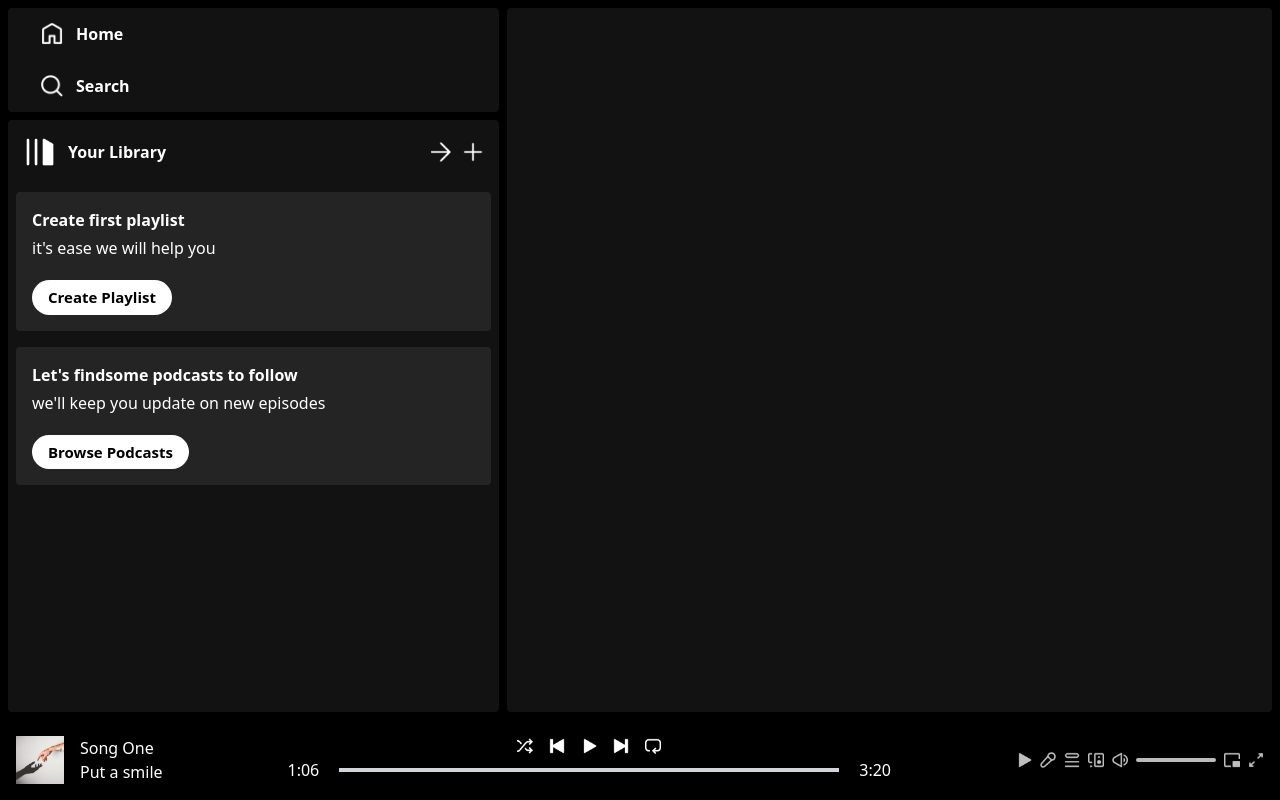
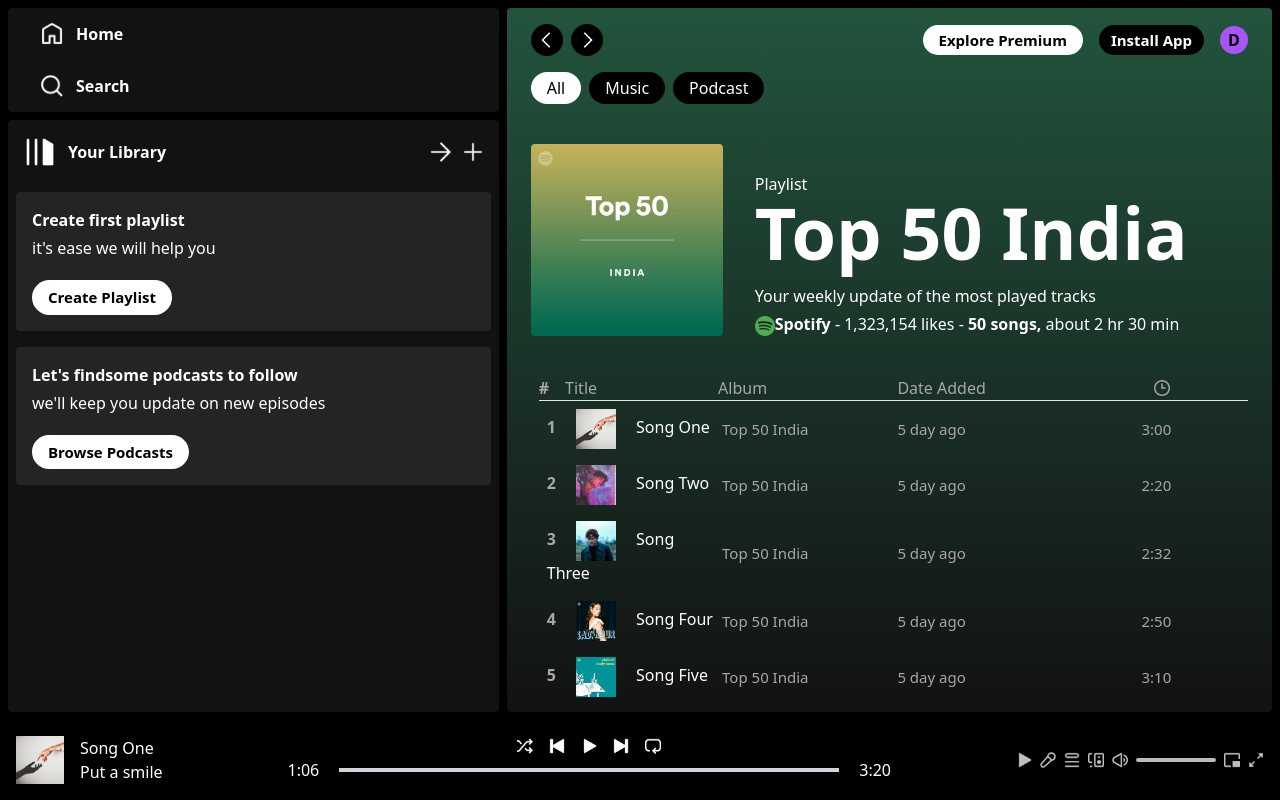
Before and after one commit to kientt265/-web3-music-player, a React (Vite) app: page /album/1 in a window 1280 px wide. Built offline with nearby package versions, Linux system fonts and the light colour scheme; no server answers; what @reown/appkit, @reown/appkit-adapter-wagmi would draw is missing.

Commit message:
add-bg-album-and-information

```diff
--- a/src/components/ui/Album.tsx
+++ b/src/components/ui/Album.tsx
@@ -1,4 +1,5 @@
 import React from 'react'
+import { useNavigate } from 'react-router-dom';
 
 interface AlbumProps {
     image: string;
@@ -7,8 +8,9 @@
     id: number;
   }
   const Album: React.FC<AlbumProps> = ({ image, name, desc, id }) => {
+    const  navigate = useNavigate()
   return (
-    <div className='min-w-[180px] p-2 px-3 rounded cursor-pointer hover:bg-[#ffffff26]'>
+    <div onClick={() => navigate(`/album/${id}`)} className='min-w-[180px] p-2 px-3 rounded cursor-pointer hover:bg-[#ffffff26]'>
         <img src={image} className='rounded' alt="" />
         <p className='font-bold mt-2 mb-1'>{name}</p>
         <p className='text-slate-200 text-sm'>{desc}</p>
--- a/src/components/ui/Display.tsx
+++ b/src/components/ui/Display.tsx
@@ -1,12 +1,31 @@
-import React from 'react'
-import { Route, Routes } from 'react-router-dom'
+import React, { useRef } from 'react'
+import { Route, Routes, useLocation } from 'react-router-dom'
 import DisplayHome from './DisplayHome'
+import DisplayAlbum from './DisplayAlbum'
+import { albumsData } from '@/assets/assets'
+import { useEffect } from 'react'
+const Display = () => {
+  const displayRef = useRef<HTMLDivElement>(null);
+  const location = useLocation()
+  const isAlbum = location.pathname.includes("album")
+  //kiểm tra xem vị trí hiện tại có phải đang ở trong album không
+  const albumId = isAlbum ? location.pathname.slice(-1) : ""
+  const bgColor = albumsData[Number(albumId)].bgColor
 
-const Display = () => {
+  useEffect(() => {
+    if (displayRef.current) { // Kiểm tra nếu current không phải là null
+      if (isAlbum) {
+        displayRef.current.style.background = `linear-gradient(${bgColor}, #121212)`;
+      } else {
+        displayRef.current.style.background = `#121212`;
+      }
+    }
+  }, [isAlbum, bgColor]);
   return (
-    <div className='w-[100%] m-2 px-6 pt-4 rounded bg-[#121212] text-white overflow-auto lg:w-[75%] lg:ml-0'>
+    <div ref={displayRef}  className='w-[100%] m-2 px-6 pt-4 rounded bg-[#121212] text-white overflow-auto lg:w-[75%] lg:ml-0'>
         <Routes>
           <Route path = '/' element={<DisplayHome/>}/>
+          <Route path = '/album/:id' element={<DisplayAlbum/>}/>
         </Routes>
     </div>
   )
--- /dev/null
+++ b/src/components/ui/DisplayAlbum.tsx
@@ -0,0 +1,54 @@
+import React from 'react'
+import Navbar from './Navbar'
+import { useParams } from 'react-router-dom'
+import { albumsData, assets, songsData } from '@/assets/assets'
+
+const DisplayAlbum = () => {
+    const { id } = useParams()
+    const albumData = albumsData[id]
+    console.log(albumData)
+
+    return (
+        <div>
+            <Navbar />
+            <div className='mt-10 flex gap-8 flex-col md:flex-row md:items-end'>
+                <img src={albumData.image} className='w-48 rounded' alt="" />
+                <div className='flex flex-col'>
+                    <p>Playlist</p>
+                    <h2 className='text-5xl font-bold mb-4 md:text-7xl'>{albumData.name}</h2>
+                    <h4>{albumData.desc}</h4>
+                    <p className='mt-1'>
+                        <img src={assets.spotify_logo} className='inline-block w-5' alt="" />
+                        <b>Spotify</b> - 1,323,154 likes - <b>50 songs,</b> about 2 hr 30 min
+                    </p>
+                </div>
+            </div>
+
+            <div className='mt-10 mb-4 pl-2 text-[#a7a7a7]'>
+                <div className='grid grid-cols-1 sm:grid-cols-2 md:grid-cols-3 lg:grid-cols-4 gap-2'>
+                    <p><b className='mr-4'>#</b>Title</p>
+                    <p>Album</p>
+                    <p className='hidden sm:block'>Date Added</p>
+                    <img src={assets.clock_icon} className='m-auto w-4' alt="" />
+                </div>
+                <hr />
+                {
+                    songsData.map((items, index) => (
+                        <div key={index} className='grid grid-cols-1 sm:grid-cols-2 md:grid-cols-3 lg:grid-cols-4 gap-2 p-2 items-center text-[#a7a7a7] hover:bg-[#ffffff2b] cursor-pointer'>
+                            <p className='text-white'>
+                                <b className='mr-4 text-[#a7a7a7]'>{index + 1} </b>
+                                <img src={items.image} className='inline w-10 mr-5' alt="" />
+                                {items.name}
+                            </p>
+                            <p className='text-[15px]'>{albumData.name}</p>
+                            <p className='text-[15px] hidden sm:block'>5 day ago</p>
+                            <p className='text-[15px] text-center'>{items.duration}</p>
+                        </div>
+                    ))
+                }
+            </div>
+        </div>
+    )
+}
+
+export default DisplayAlbum
--- a/src/components/ui/Navbar.tsx
+++ b/src/components/ui/Navbar.tsx
@@ -1,13 +1,15 @@
 import { assets } from '@/assets/assets'
 import React from 'react'
+import { useNavigate } from 'react-router-dom'
 
 const Navbar = () => {
+    const navigate = useNavigate()
   return (
     <>
         <div className='w-full flex justify-between items-center font-semibold'>
             <div className='flex items-center gap-2'>
-                <img src={assets.arrow_left} className='w-8 bg-black p-2 rounded-2xl cursor-pointer' alt="" />
-                <img src={assets.arrow_right} className='w-8 bg-black p-2 rounded-2xl cursor-pointer' alt="" />
+                <img onClick={() => navigate(-1)} src={assets.arrow_left} className='w-8 bg-black p-2 rounded-2xl cursor-pointer' alt="" />
+                <img onClick={() => navigate(+1)} src={assets.arrow_right} className='w-8 bg-black p-2 rounded-2xl cursor-pointer' alt="" />
 
             </div>
             <div className='flex items-center gap-4'>
```
